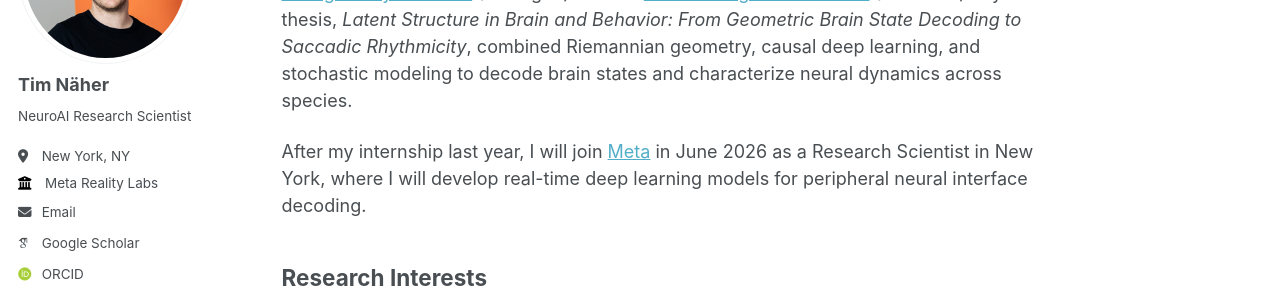
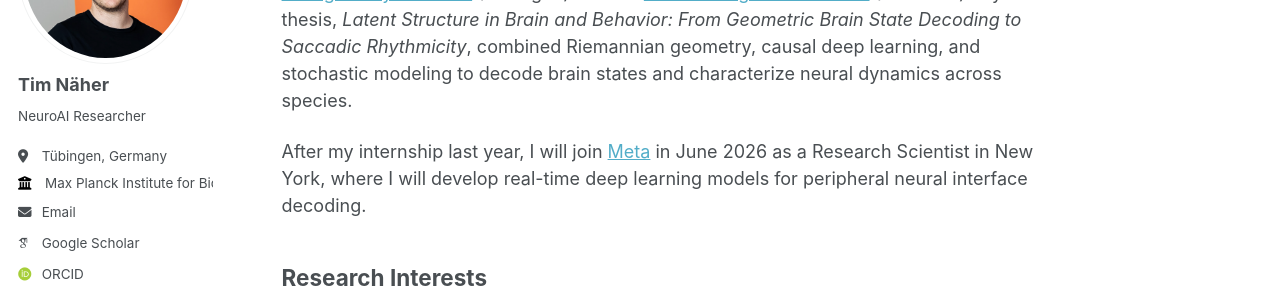
Before and after one commit to timnaher/timnaher.github.io, a Jekyll site: the page built from _pages/about.md, in a window 1280 px wide. Shown: the part 223-519 px from the top of the page. Built offline with Jekyll 4.4.1, drawn with Linux system fonts in a browser that asks for light colours; some web fonts are replaced.

Commit message:
Replace demo GIF with MP4, update affiliation to MPI
- Replace low-quality GIF with full-resolution MP4 (autoplay/loop/muted)
- Update site config: affiliation to Max Planck Institute for Biological Cybernetics, Tübingen

Co-Authored-By: Claude Opus 4.6 (1M context) <noreply@anthropic.com>

```diff
--- a/_config.yml
+++ b/_config.yml
@@ -11,7 +11,7 @@ locale                   : "en-US"
 title                    : "Tim Näher"
 title_separator          : "-"
 name                     : &name "Tim Näher"
-description              : &description "Research Scientist at Meta Reality Labs"
+description              : &description "PhD Candidate at the Max Planck Institute for Biological Cybernetics"
 url                      : https://timnaher.github.io
 baseurl                  : ""
 repository               : "timnaher/timnaher.github.io"
@@ -24,9 +24,9 @@ author:
   avatar           : "profile.png"
   name             : "Tim Näher"
   pronouns         : # example: "she/her"
-  bio              : "NeuroAI Research Scientist"
-  location         : "New York, NY"
-  employer         : "Meta Reality Labs"
+  bio              : "NeuroAI Researcher"
+  location         : "Tübingen, Germany"
+  employer         : "Max Planck Institute for Biological Cybernetics"
   uri              : # URL
   email            : "tim.naeher@tuebingen.mpg.de"
 
```
Also changed, not shown: _posts/2026-03-15-brain-controlled-shortcut.md (+3 -1 lines), images/blog-toybci/blinkdemo.gif (deleted), 1 other file.
